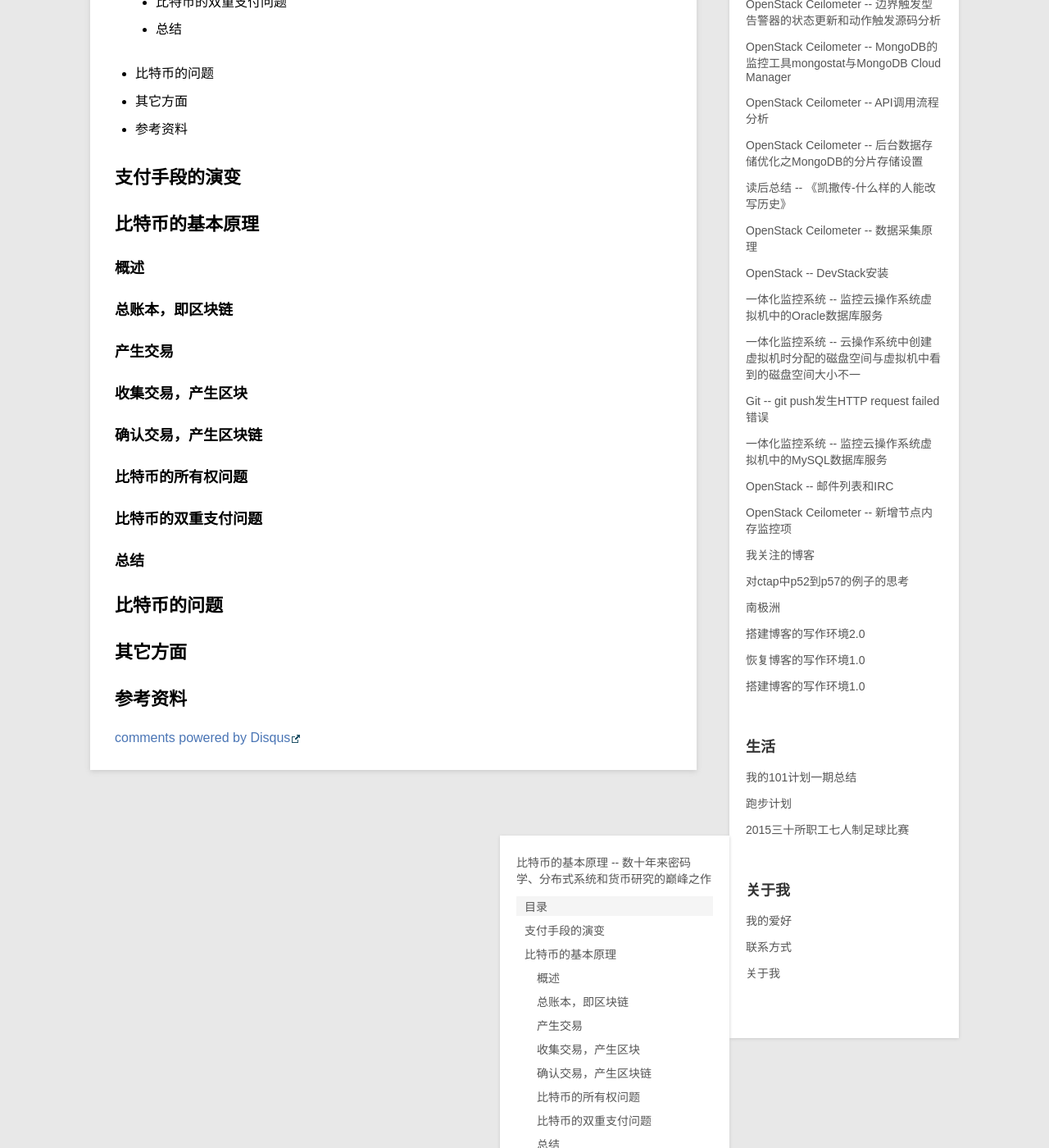
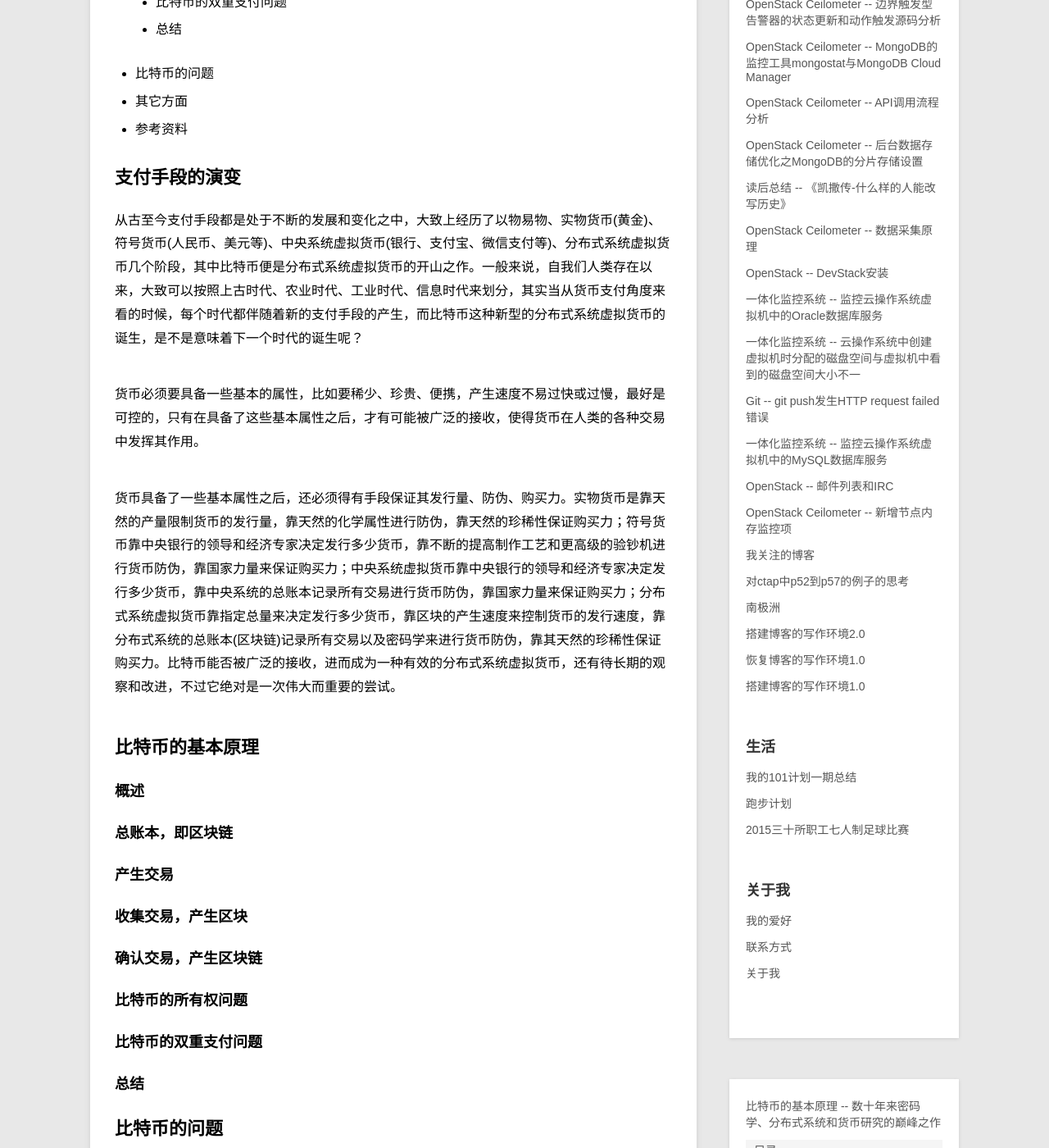
Before and after one commit to xiaofandh12/xiaofandh12.github.io, a Jekyll site: the page built from _posts/blog/2016-07-01-Bitcoin.md, in a window 1280 px wide and 1400 px high, scrolled down 633 px. Shown: the whole window at 82% size. Built offline with Jekyll 4.4.1, drawn with Linux system fonts in a browser that asks for light colours; Markdown is read by kramdown in place of the engine named in the settings; comment, search, counter and statistics services are not loaded.

Commit message:
比特币的基本原理 - 支付手段的演变

```diff
--- a/_posts/blog/2016-07-01-Bitcoin.md
+++ b/_posts/blog/2016-07-01-Bitcoin.md
@@ -24,6 +24,12 @@ category: blog
 
 ## 支付手段的演变
 
+从古至今支付手段都是处于不断的发展和变化之中，大致上经历了以物易物、实物货币(黄金)、符号货币(人民币、美元等)、中央系统虚拟货币(银行、支付宝、微信支付等)、分布式系统虚拟货币几个阶段，其中比特币便是分布式系统虚拟货币的开山之作。一般来说，自我们人类存在以来，大致可以按照上古时代、农业时代、工业时代、信息时代来划分，其实当从货币支付角度来看的时候，每个时代都伴随着新的支付手段的产生，而比特币这种新型的分布式系统虚拟货币的诞生，是不是意味着下一个时代的诞生呢？
+
+货币必须要具备一些基本的属性，比如要稀少、珍贵、便携，产生速度不易过快或过慢，最好是可控的，只有在具备了这些基本属性之后，才有可能被广泛的接收，使得货币在人类的各种交易中发挥其作用。
+
+货币具备了一些基本属性之后，还必须得有手段保证其发行量、防伪、购买力。实物货币是靠天然的产量限制货币的发行量，靠天然的化学属性进行防伪，靠天然的珍稀性保证购买力；符号货币靠中央银行的领导和经济专家决定发行多少货币，靠不断的提高制作工艺和更高级的验钞机进行货币防伪，靠国家力量来保证购买力；中央系统虚拟货币靠中央银行的领导和经济专家决定发行多少货币，靠中央系统的总账本记录所有交易进行货币防伪，靠国家力量来保证购买力；分布式系统虚拟货币靠指定总量来决定发行多少货币，靠区块的产生速度来控制货币的发行速度，靠分布式系统的总账本(区块链)记录所有交易以及密码学来进行货币防伪，靠其天然的珍稀性保证购买力。比特币能否被广泛的接收，进而成为一种有效的分布式系统虚拟货币，还有待长期的观察和改进，不过它绝对是一次伟大而重要的尝试。
+
 ## 比特币的基本原理
 
 ### 概述
```
